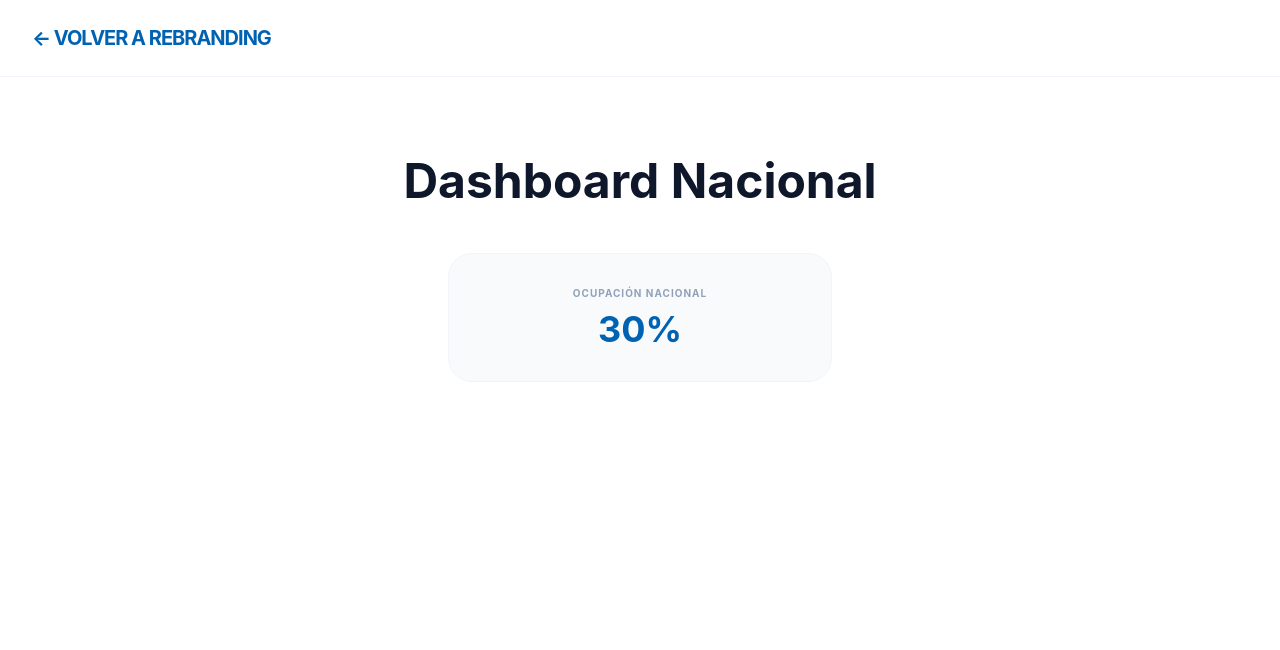
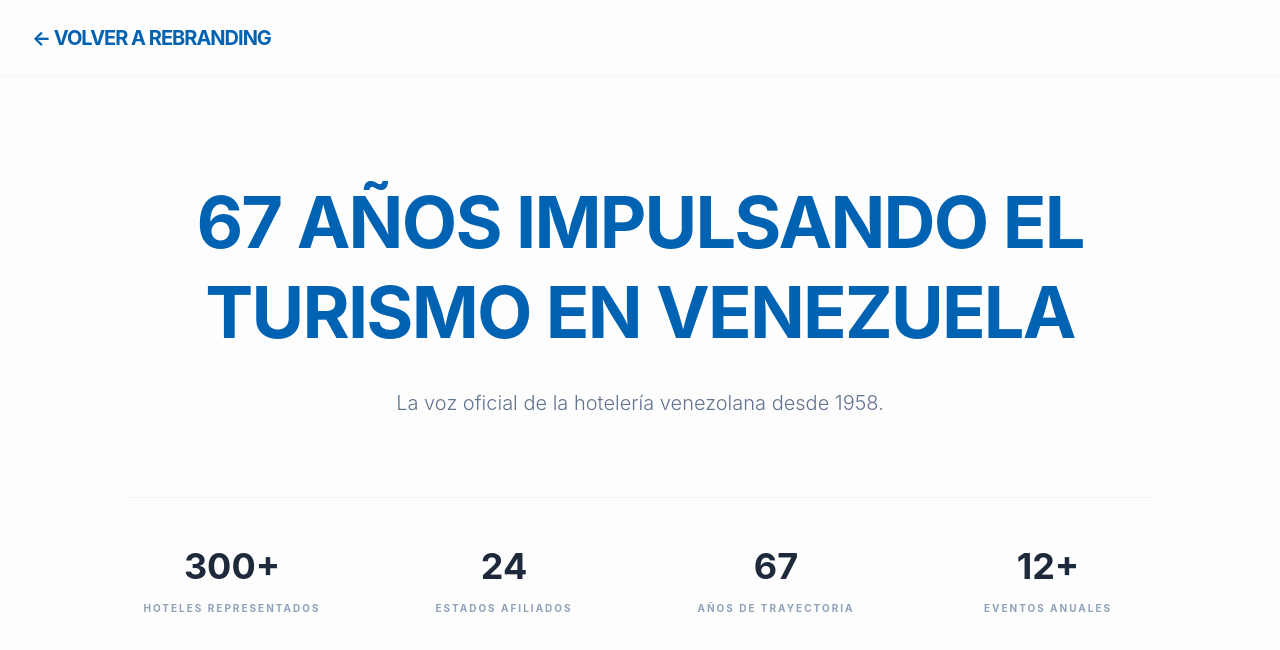
Before and after one commit to shirleybernaez-hub/fenahoven, a React (Vite) app: page /web in a window 1280 px wide. Shown: the top 650 px of the page. Built offline with nearby package versions, Linux system fonts and the light colour scheme; the HTML template or start-up script is replaced by a standard one.

Commit message:
Sección Hero institucional finalizada en Web.jsx

```diff
--- a/src/Web.jsx
+++ b/src/Web.jsx
@@ -3,18 +3,48 @@ import { Link } from 'react-router-dom';
 
 export default function Web() {
   return (
-    <div className="min-h-screen bg-white font-sans text-slate-900">
+    <div className="min-h-screen bg-[#FDFDFD] font-sans text-slate-900">
+
+      {/* NAVBAR */}
       <nav className="border-b border-slate-100 py-6 px-8 flex justify-between items-center">
         <Link to="/" className="text-xl font-bold tracking-tighter text-[#0062B2]">← VOLVER A REBRANDING</Link>
       </nav>
 
-      <div className="p-20 text-center">
-        <h1 className="text-5xl font-bold mb-6">Dashboard Nacional</h1>
-        <div className="mt-12 p-8 bg-slate-50 rounded-3xl max-w-sm mx-auto border border-slate-100">
-            <h3 className="text-slate-400 text-[10px] font-bold uppercase tracking-widest">Ocupación Nacional</h3>
-            <p className="text-4xl font-bold text-[#0062B2] mt-2">30%</p>
+      {/* HERO INSTITUCIONAL */}
+      <section className="min-h-[80vh] flex flex-col justify-center items-center px-8">
+        {/* Frase poderosa */}
+        <div className="text-center max-w-4xl mb-20">
+          <h1 className="text-5xl md:text-7xl font-bold text-[#0062B2] leading-tight mb-8 uppercase tracking-tight">
+            67 AÑOS IMPULSANDO EL TURISMO EN VENEZUELA
+          </h1>
+          <p className="text-xl text-slate-500 font-light">
+            La voz oficial de la hotelería venezolana desde 1958.
+          </p>
         </div>
-      </div>
+
+        {/* Indicadores del sector */}
+        <div className="grid grid-cols-2 md:grid-cols-4 gap-8 md:gap-16 w-full max-w-5xl border-t border-slate-100 pt-12">
+          <div className="text-center">
+            <span className="block text-3xl md:text-4xl font-bold text-[#1E293B] mb-2">300+</span>
+            <span className="text-[10px] uppercase tracking-[0.2em] text-slate-400 font-bold">Hoteles Representados</span>
+          </div>
+          <div className="text-center">
+            <span className="block text-3xl md:text-4xl font-bold text-[#1E293B] mb-2">24</span>
+            <span className="text-[10px] uppercase tracking-[0.2em] text-slate-400 font-bold">Estados Afiliados</span>
+          </div>
+          <div className="text-center">
+            <span className="block text-3xl md:text-4xl font-bold text-[#1E293B] mb-2">67</span>
+            <span className="text-[10px] uppercase tracking-[0.2em] text-slate-400 font-bold">Años de Trayectoria</span>
+          </div>
+          <div className="text-center">
+            <span className="block text-3xl md:text-4xl font-bold text-[#1E293B] mb-2">12+</span>
+            <span className="text-[10px] uppercase tracking-[0.2em] text-slate-400 font-bold">Eventos Anuales</span>
+          </div>
+        </div>
+      </section>
+
+      {/* AQUÍ AGREGAREMOS LA SIGUIENTE SECCIÓN DESPUÉS */}
+
     </div>
   );
 }
```
